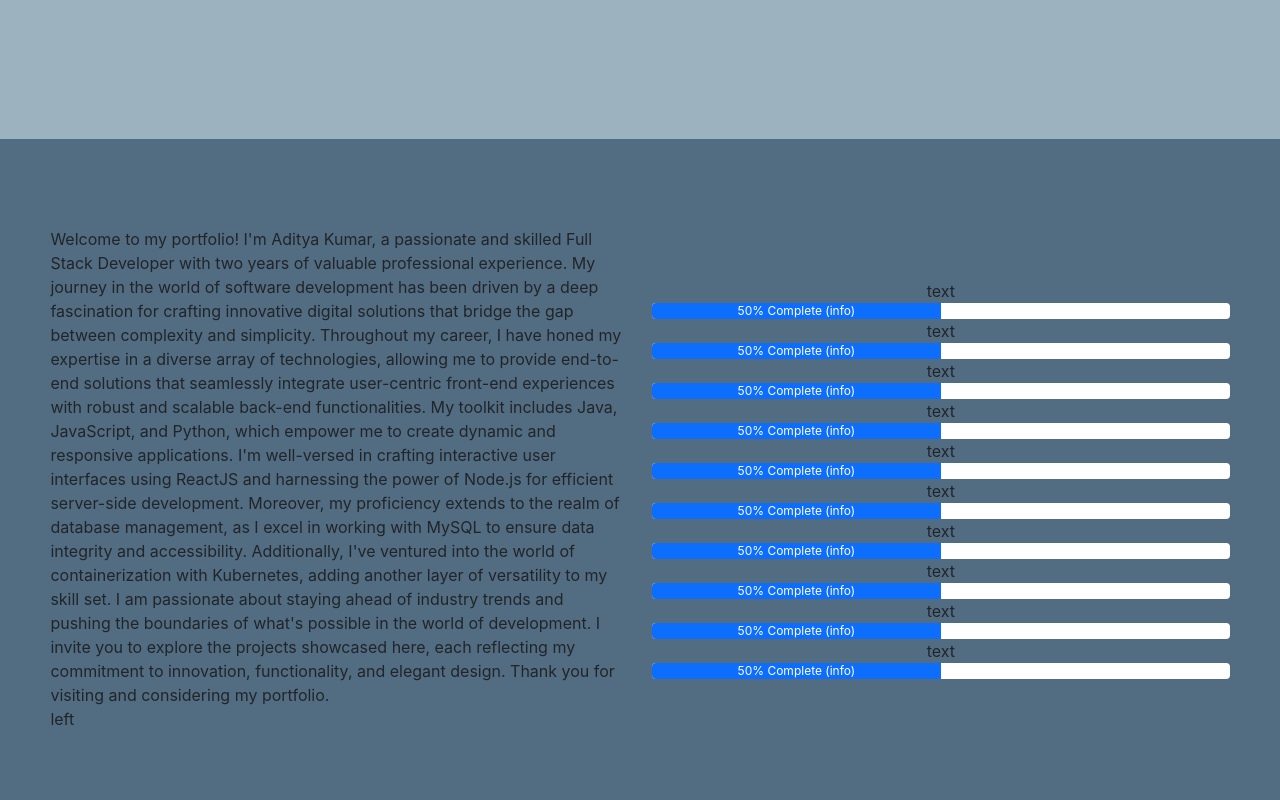
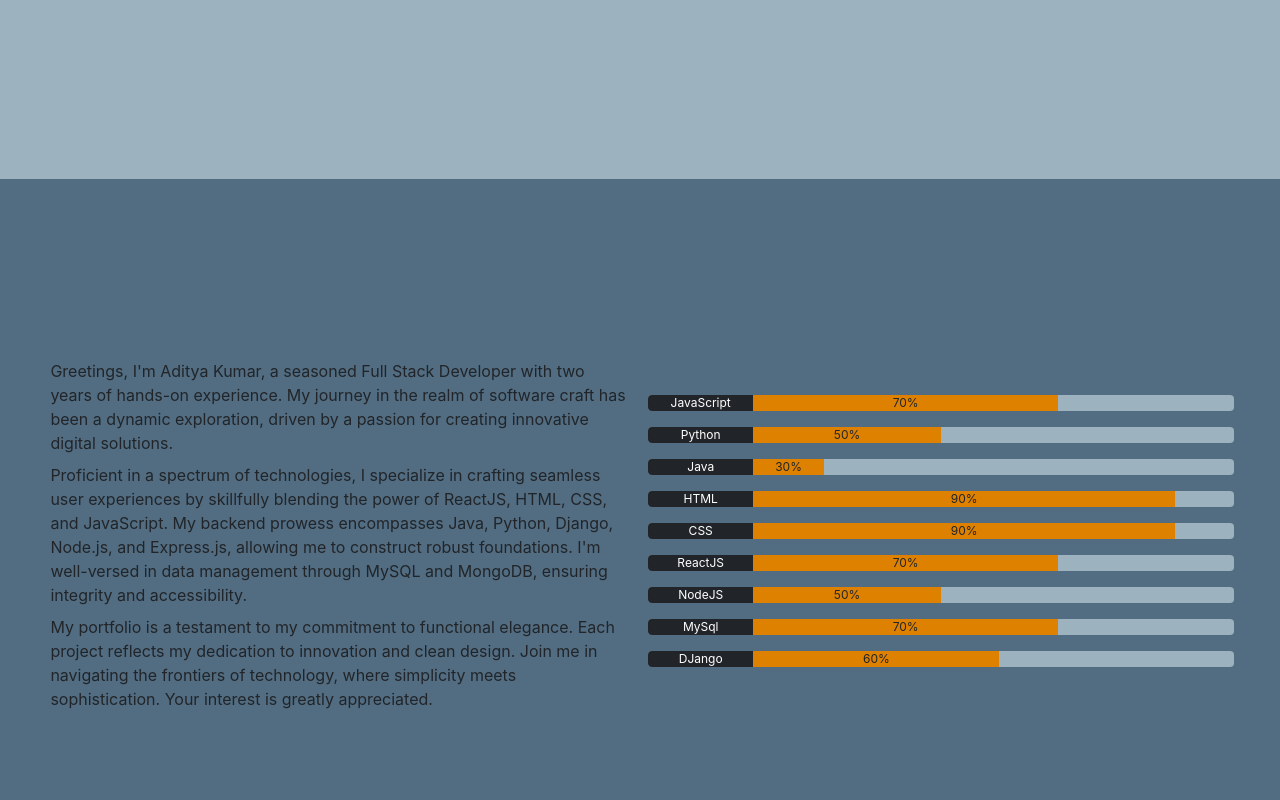
Before and after one commit to adityak7317/portfolio, a React (Create React App) app: page / in a window 1280 px wide. Shown: the part 600-1400 px from the top of the page. Built offline with nearby package versions, Linux system fonts and the light colour scheme.

Commit message:
navbar, about, home, app.js...1sep23

```diff
--- a/src/App.css
+++ b/src/App.css
@@ -7,6 +7,17 @@
 
 .highlightText {
   color: rgb(222 129 0);
+}
+
+.progressBG0 {
+  background-color: rgb(157, 178, 191);
+}
+
+/* .progressBG1 {
+  background-color: rgb(199, 199, 199);
+} */
+.progressBG2 {
+  background-color: rgb(222 129 0);
 }
 
 /* .homeBTN:hover {
@@ -119,6 +130,10 @@ li {
   box-shadow: 0px 0px 6px gray;
   border-radius: 18px;
 }
+
+.SpaceBWNavAndCom {
+  background-color: #9db2bf;
+}
 /* extra wide */
 @media only screen and (max-width: 2080px) {
   .SpaceBWNavAndCom {
--- a/src/App.js
+++ b/src/App.js
@@ -17,9 +17,13 @@ import HomeNew from "./components/HomeNew/HomeNew";
 import SideLinks from "./components/SideLinks/SideLinks";
 
 export default function App() {
+  const [navbarChange, setNavbarChange] = useState(false);
+
+  // {window.screenY>500}
+
   const style = {
     components: {
-      minHeight: "85vh",
+      minHeight: "90vh",
       padding: "3%",
       backgroundColor: "#DDE6ED",
       width: "100%",
@@ -61,8 +65,10 @@ export default function App() {
     const handleScroll = (event) => {
       if (window.scrollY > 500) {
         setShow(true);
+        setNavbarChange(true);
       } else {
         setShow(false);
+        setNavbarChange(false);
       }
     };
     window.addEventListener("scroll", handleScroll);
@@ -83,6 +89,7 @@ export default function App() {
         expRef={expRef}
         projectsRef={projectsRef}
         contactRef={contactRef}
+        navbarChange={navbarChange}
       />
 
       <div className="components">
@@ -134,6 +141,20 @@ export default function App() {
         <div className="bg-dark text-white" style={{ ...style.components }}>
           <Footer />
         </div>
+      </div>
+
+      <div
+        className="sideContactList BTNStyling"
+        // style={{
+        //   position: "absolute",
+        //   top: "30%",
+        //   left: "0%",
+        //   width: "min-content",
+        // }}
+      >
+        <SideLinks />
+      </div>
+
       {/* back to top */}
       <div
         style={{
@@ -151,25 +172,16 @@ export default function App() {
             <button
               type="button"
               className="btn btn-warning btn-sm fs-5 pt-0"
+              style={{
+                backgroundColor: "rgb(222 129 0)",
+                borderColor: "rgb(222 129 0)",
+              }}
             >
               <BsFillArrowUpCircleFill />
             </button>
           </>
         )}
       </div>
-      </div>
-
-      <div
-        className="sideContactList BTNStyling"
-        // style={{
-        //   position: "absolute",
-        //   top: "30%",
-        //   left: "0%",
-        //   width: "min-content",
-        // }}
-      >
-        <SideLinks />
-      </div>
     </>
   );
 }
--- a/src/Components/About/About.jsx
+++ b/src/Components/About/About.jsx
@@ -59,6 +59,47 @@ const softSkills = [
   },
 ];
 
+const progressHeader = "18%";
+
+const skillsProgress = [
+  {
+    name: "JavaScript",
+    percentage: "70",
+  },
+  {
+    name: "Python",
+    percentage: "50",
+  },
+  {
+    name: "Java",
+    percentage: "30",
+  },
+  {
+    name: "HTML",
+    percentage: "90",
+  },
+  {
+    name: "CSS",
+    percentage: "90",
+  },
+  {
+    name: "ReactJS",
+    percentage: "70",
+  },
+  {
+    name: "NodeJS",
+    percentage: "50",
+  },
+  {
+    name: "MySql",
+    percentage: "70",
+  },
+  {
+    name: "DJango",
+    percentage: "60",
+  },
+];
+
 export default function About() {
   return (
     <>
@@ -86,279 +127,107 @@ export default function About() {
       <div className="row" style={{ margin: "auto" }}>
         <div
           className="col-md-6"
-          style={{
-            minHeight: "45vh",
-            display: "flex",
-            justifyContent: "center",
-            alignItems: "center",
-          }}
+          // style={{
+          //   minHeight: "45vh",
+          //   display: "flex",
+          //   justifyContent: "center",
+          //   alignItems: "center",
+          // }}
         >
           <div className="d-flex align-items-center justify-content-center">
             <div className="row">
               <span>
-                Welcome to my portfolio! I'm Aditya Kumar, a passionate and
-                skilled Full Stack Developer with two years of valuable
-                professional experience. My journey in the world of software
-                development has been driven by a deep fascination for crafting
-                innovative digital solutions that bridge the gap between
-                complexity and simplicity. Throughout my career, I have honed my
-                expertise in a diverse array of technologies, allowing me to
-                provide end-to-end solutions that seamlessly integrate
-                user-centric front-end experiences with robust and scalable
-                back-end functionalities. My toolkit includes Java, JavaScript,
-                and Python, which empower me to create dynamic and responsive
-                applications. I'm well-versed in crafting interactive user
-                interfaces using ReactJS and harnessing the power of Node.js for
-                efficient server-side development. Moreover, my proficiency
-                extends to the realm of database management, as I excel in
-                working with MySQL to ensure data integrity and accessibility.
-                Additionally, I've ventured into the world of containerization
-                with Kubernetes, adding another layer of versatility to my skill
-                set. I am passionate about staying ahead of industry trends and
-                pushing the boundaries of what's possible in the world of
-                development. I invite you to explore the projects showcased
-                here, each reflecting my commitment to innovation,
-                functionality, and elegant design. Thank you for visiting and
-                considering my portfolio.
+                Greetings, I'm Aditya Kumar, a seasoned Full Stack Developer
+                with two years of hands-on experience. My journey in the realm
+                of software craft has been a dynamic exploration, driven by a
+                passion for creating innovative digital solutions.
               </span>
-              <span>left</span>
+              <div className="p-1"></div>
+              <span>
+                Proficient in a spectrum of technologies, I specialize in
+                crafting seamless user experiences by skillfully blending the
+                power of ReactJS, HTML, CSS, and JavaScript. My backend prowess
+                encompasses Java, Python, Django, Node.js, and Express.js,
+                allowing me to construct robust foundations. I'm well-versed in
+                data management through MySQL and MongoDB, ensuring integrity
+                and accessibility.
+              </span>
+
+              <div className="p-1"></div>
+              <span>
+                My portfolio is a testament to my commitment to functional
+                elegance. Each project reflects my dedication to innovation and
+                clean design. Join me in navigating the frontiers of technology,
+                where simplicity meets sophistication. Your interest is greatly
+                appreciated.
+              </span>
+              <div className="p-1"></div>
+              {/* <span>
+                As a developer, I am not just content with the status quo. I
+                venture into uncharted territories, embracing challenges and
+                transforming them into opportunities for growth. This relentless
+                pursuit of knowledge propels me to stay at the forefront of
+                industry trends, and I am an avid explorer of the vast landscape
+                of possibilities.
+              </span>
+              <div className="p-1"></div>
+              <span>
+                Welcome to my portfolio, a showcase of projects that reflect my
+                dedication to innovation, functionality, and elegant design.
+                Thank you for joining me on this journey of creativity and
+                technical expertise.
+              </span> */}
             </div>
           </div>
         </div>
 
         <div
-          className="col-md-6"
-          style={{
-            minHeight: "45vh",
-            display: "flex",
-            flexDirection: "column",
-            justifyContent: "center",
-            alignItems: "center",
-          }}
+          className="col-md-6 p-2 d-flex flex-column justify-content-center"
+          // style={{
+          //   minHeight: "45vh",
+          //   display: "flex",
+          //   flexDirection: "column",
+          //   justifyContent: "center",
+          //   alignItems: "center",
+          // }}
         >
-          <span>text</span>
-          <div class="progress bg-white" style={{ width: "100%" }}>
-            <div
-              class="progress-bar progress-bar-info"
-              role="progressbar"
-              aria-valuenow="50"
-              aria-valuemin="0"
-              aria-valuemax="100"
-              style={{ width: "50%" }}
-            >
-              50% Complete (info)
-            </div>
-          </div>
-          <span>text</span>
-          <div class="progress bg-white" style={{ width: "100%" }}>
-            <div
-              class="progress-bar progress-bar-info"
-              role="progressbar"
-              aria-valuenow="50"
-              aria-valuemin="0"
-              aria-valuemax="100"
-              style={{ width: "50%" }}
-            >
-              50% Complete (info)
-            </div>
-          </div>
-          <span>text</span>
-          <div class="progress bg-white" style={{ width: "100%" }}>
-            <div
-              class="progress-bar progress-bar-info"
-              role="progressbar"
-              aria-valuenow="50"
-              aria-valuemin="0"
-              aria-valuemax="100"
-              style={{ width: "50%" }}
-            >
-              50% Complete (info)
-            </div>
-          </div>
-          <span>text</span>
-          <div class="progress bg-white" style={{ width: "100%" }}>
-            <div
-              class="progress-bar progress-bar-info"
-              role="progressbar"
-              aria-valuenow="50"
-              aria-valuemin="0"
-              aria-valuemax="100"
-              style={{ width: "50%" }}
-            >
-              50% Complete (info)
-            </div>
-          </div>
-          <span>text</span>
-          <div class="progress bg-white" style={{ width: "100%" }}>
-            <div
-              class="progress-bar progress-bar-info"
-              role="progressbar"
-              aria-valuenow="50"
-              aria-valuemin="0"
-              aria-valuemax="100"
-              style={{ width: "50%" }}
-            >
-              50% Complete (info)
-            </div>
-          </div>
-          <span>text</span>
-          <div class="progress bg-white" style={{ width: "100%" }}>
-            <div
-              class="progress-bar progress-bar-info"
-              role="progressbar"
-              aria-valuenow="50"
-              aria-valuemin="0"
-              aria-valuemax="100"
-              style={{ width: "50%" }}
-            >
-              50% Complete (info)
-            </div>
-          </div>
-          <span>text</span>
-          <div class="progress bg-white" style={{ width: "100%" }}>
-            <div
-              class="progress-bar progress-bar-info"
-              role="progressbar"
-              aria-valuenow="50"
-              aria-valuemin="0"
-              aria-valuemax="100"
-              style={{ width: "50%" }}
-            >
-              50% Complete (info)
-            </div>
-          </div>
-          <span>text</span>
-          <div class="progress bg-white" style={{ width: "100%" }}>
-            <div
-              class="progress-bar progress-bar-info"
-              role="progressbar"
-              aria-valuenow="50"
-              aria-valuemin="0"
-              aria-valuemax="100"
-              style={{ width: "50%" }}
-            >
-              50% Complete (info)
-            </div>
-          </div>
-          <span>text</span>
-          <div class="progress bg-white" style={{ width: "100%" }}>
-            <div
-              class="progress-bar progress-bar-info"
-              role="progressbar"
-              aria-valuenow="50"
-              aria-valuemin="0"
-              aria-valuemax="100"
-              style={{ width: "50%" }}
-            >
-              50% Complete (info)
-            </div>
-          </div>
-          <span>text</span>
-          <div class="progress bg-white" style={{ width: "100%" }}>
-            <div
-              class="progress-bar progress-bar-info"
-              role="progressbar"
-              aria-valuenow="50"
-              aria-valuemin="0"
-              aria-valuemax="100"
-              style={{ width: "50%" }}
-            >
-              50% Complete (info)
-            </div>
-          </div>
+          {/* <div className="d-flex flex-column justify-content-between"> */}
+          {skillsProgress.map((val, key) => (
+            <>
+              <div className="progress progressBG0">
+                <div
+                  className="progress-bar bg-dark progressBG1"
+                  role="progressbar"
+                  style={{ width: progressHeader }}
+                  // aria-valuenow={15}
+                  aria-valuemin={0}
+                  aria-valuemax={100}
+                >
+                  {val.name}
+                </div>
+                {/* {console.log(
+                  "qwert",
 
-          {/* <div className="d-flex align-items-center justify-content-center">
-            <div className="row">
-              <span>
-                <div class="progress m-0 p-0">
-                  <div
-                    class="progress-bar w-75"
-                    role="progressbar"
-                    aria-valuenow="75"
-                    aria-valuemin="0"
-                    aria-valuemax="100"
-                  ></div>
+                  parseInt(val.percentage) - parseInt(progressHeader) + "%"
+                )} */}
+                <div
+                  className="progress-bar progressBG2"
+                  role="progressbar"
+                  style={{
+                    width:
+                      parseInt(val.percentage) - parseInt(progressHeader) + "%",
+                  }}
+                  // aria-valuenow={20}
+                  aria-valuemin={0}
+                  aria-valuemax={100}
+                >
+                  <div className="text-dark">{val.percentage}%</div>
                 </div>
-              </span>
-            </div>
-          </div> */}
-          {/* <div className="" style={{ width: "100%" }}>
-            <div className="row">
-              <div class="progress mb-2 p-0">
-                <div
-                  class="progress-bar w-75"
-                  role="progressbar"
-                  aria-valuenow="75"
-                  aria-valuemin="0"
-                  aria-valuemax="100"
-                ></div>
               </div>
-              <div class="progress mb-2 p-0">
-                <div
-                  class="progress-bar w-75"
-                  role="progressbar"
-                  aria-valuenow="75"
-                  aria-valuemin="0"
-                  aria-valuemax="100"
-                ></div>
-              </div>
-              <div class="progress mb-2 p-0">
-                <div
-                  class="progress-bar w-75"
-                  role="progressbar"
-                  aria-valuenow="75"
-                  aria-valuemin="0"
-                  aria-valuemax="100"
-                ></div>
-              </div>
-              <div class="progress mb-2 p-0">
-                <div
-                  class="progress-bar w-75"
-                  role="progressbar"
-                  aria-valuenow="75"
-                  aria-valuemin="0"
-                  aria-valuemax="100"
-                ></div>
-              </div>
-              <div class="progress mb-2 p-0">
-                <div
-                  class="progress-bar w-75"
-                  role="progressbar"
-                  aria-valuenow="75"
-                  aria-valuemin="0"
-                  aria-valuemax="100"
-                ></div>
-              </div>
-              <div class="progress mb-2 p-0">
-                <div
-                  class="progress-bar w-75"
-                  role="progressbar"
-                  aria-valuenow="75"
-                  aria-valuemin="0"
-                  aria-valuemax="100"
-                ></div>
-              </div>
-              <div class="progress mb-2 p-0">
-                <div
-                  class="progress-bar w-75"
-                  role="progressbar"
-                  aria-valuenow="75"
-                  aria-valuemin="0"
-                  aria-valuemax="100"
-                ></div>
-              </div>
-              <div class="progress mb-2 p-0">
-                <div
-                  class="progress-bar w-75"
-                  role="progressbar"
-                  aria-valuenow="75"
-                  aria-valuemin="0"
-                  aria-valuemax="100"
-                ></div>
-              </div>
-              <span>right</span>
-            </div>
-          </div> */}
+              <div className="p-2"></div>
+            </>
+          ))}
+          {/* </div> */}
         </div>
       </div>
     </>
--- a/src/Components/Navbar/Navbar.jsx
+++ b/src/Components/Navbar/Navbar.jsx
@@ -3,13 +3,46 @@ import Box from "@mui/material/Box";
 import Button from "@mui/material/Button";
 
 export default function Navbar(props) {
+  const style = {
+    navbarMenuBTN: {
+      fontWeight: "bold",
+    },
+  };
+
+  const NavbarMenu = [
+    {
+      name: "Home",
+      ref: props.homeRef,
+    },
+    {
+      name: "About",
+      ref: props.aboutRef,
+    },
+    {
+      name: "Experience",
+      ref: props.expRef,
+    },
+    {
+      name: "Projects",
+      ref: props.projectsRef,
+    },
+    {
+      name: "Contact",
+      ref: props.contactRef,
+    },
+  ];
+
   return (
     <>
       <div
-        className="p-3 bg-dark text-white position-fixed"
+        className="p-3 position-fixed"
         style={{
           width: "100%",
           zIndex: 1,
+
+          backgroundColor: props.navbarChange ? "black" : "#9DB2BF",
+          color: props.navbarChange ? "white" : "black",
+          transition: "0.5s",
           // minHeight: "7vh",
           // display: "flex",
           // alignItems: "center",
@@ -30,10 +63,34 @@ export default function Navbar(props) {
           </div>
           <div className="col-md-6">
             <div className="m-0 p-0 col d-flex justify-content-around">
-              <li>
+              {NavbarMenu.map((val, key) => (
+                <li>
+                  <Button
+                    size="small"
+                    className={
+                      props.navbarChange
+                        ? "text-white navBtn1"
+                        : "text-dark navBtn1"
+                    }
+                    style={style.navbarMenuBTN}
+                    onClick={() => {
+                      props.scrollHandler(val.ref);
+                    }}
+                  >
+                    {val.name}
+                  </Button>
+                </li>
+              ))}
+
+              {/* <li>
                 <Button
                   size="small"
-                  className="text-white"
+                  className={
+                    props.navbarChange
+                      ? "text-white navBtn1"
+                      : "text-dark navBtn1"
+                  }
+                  style={style.navbarMenuBTN}
                   onClick={() => {
                     props.scrollHandler(props.homeRef);
                   }}
@@ -84,7 +141,7 @@ export default function Navbar(props) {
                 >
                   Contact
                 </Button>
-              </li>
+              </li> */}
             </div>
           </div>
         </div>
--- a/src/Components/SideLinks/SideLinks.jsx
+++ b/src/Components/SideLinks/SideLinks.jsx
@@ -27,7 +27,7 @@ const contactLinks = [
   {
     name: "Whatsapp",
     logo: <BsWhatsapp />,
-    link: "https://twitter.com/adityak7317",
+    link: "https://wa.me/917317420140",
   },
   {
     name: "Instagram",
```
Lines whose indentation alone changed are shown as unchanged.
